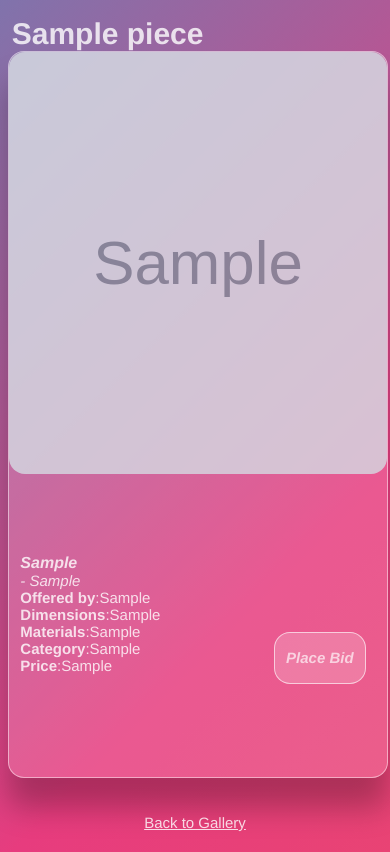
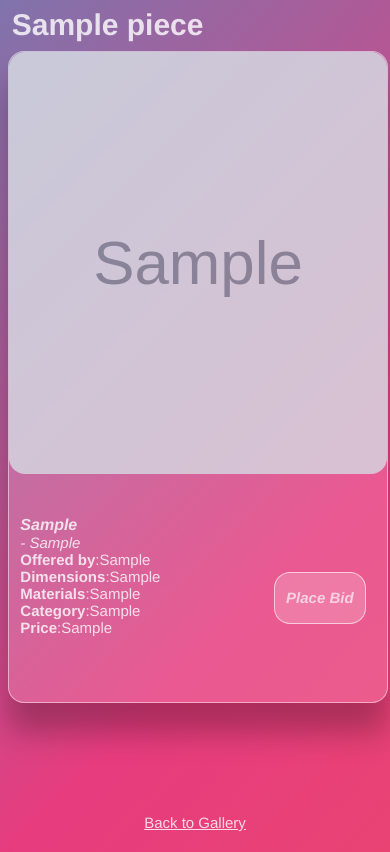
Before and after one commit to peterSanyo/Glass-Curtain-version-2, a Flask app: a page that uses app/templates/pieces/product_page.html in a window 390 px wide; the page is wider, and only the part inside the window is pictured. Run offline with Flask 3, Linux system fonts and the light colour scheme; tables that the repository leaves empty hold one stand-in row (values such as "Sample post"); grey boxes marked "Sample" are stand-in pictures; parts of the project's set-up code (start-up, migrations or seed data) failed here and were passed over.

Commit message:
margins and paddings, mobile

```diff
--- a/app/static/css/ppage.css
+++ b/app/static/css/ppage.css
@@ -182,7 +182,7 @@ img {
     }
     h2 {
       position:absolute;
-      top: 2%;
+      top: 1%;
       left:3%;
       margin: 0% 0% 0% 0%;
       padding: 0em 0em 0em 0em;
@@ -212,7 +212,7 @@ img {
       grid-template-rows: repeat(2, auto);
       grid-template-columns: 1fr;
       /* vertical-align: middle; */
-      height: 86vh;
+      height: 77vh;
       min-width: 97vw;
 
 
```
Also changed, not shown: app/static/css/index.css (+5 -2 lines).
